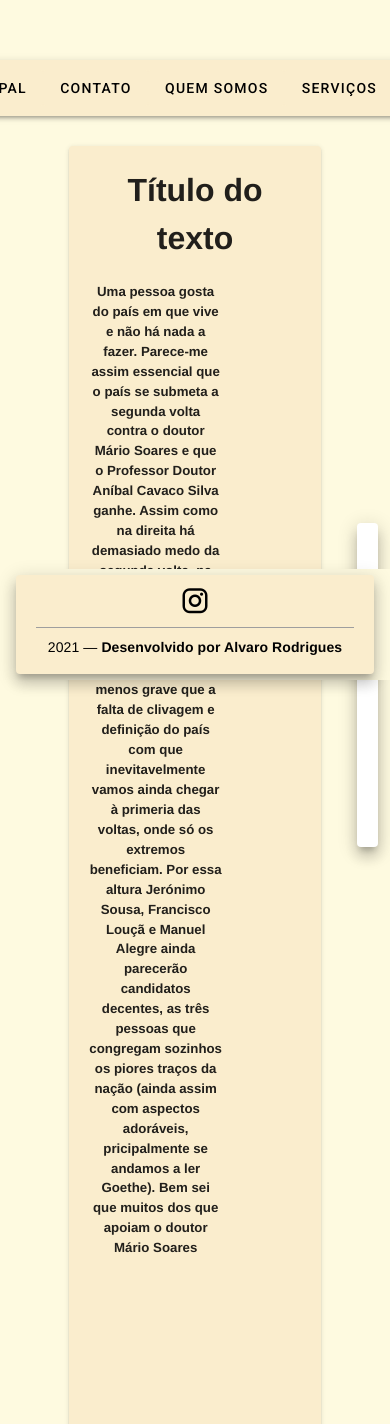
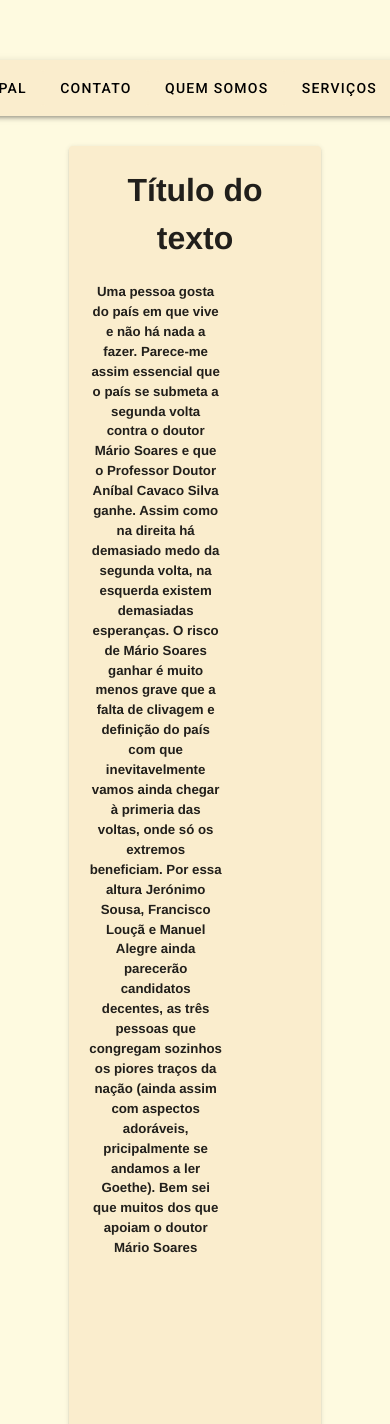
Before and after one commit to AlvaroRS93/simples, a Vue app: page / in a window 390 px wide. Shown: the part 144-1568 px from the top of the page. Built offline with nearby package versions, Linux system fonts and the light colour scheme.

Commit message:
Add files via upload

```diff
--- a/src/App.vue
+++ b/src/App.vue
@@ -7,7 +7,12 @@
         <div id="app" class="">
           <router-view class="" />
 
-          <v-footer fixed dark id="rodape" class="mb-5 d-flex justify-center">
+          <v-footer
+            fixed
+            dark
+            id="rodape"
+            class="mb-5 d-none d-md-flex justify-center"
+          >
             <v-card
               width="1200"
               max-height="100"
@@ -36,10 +41,8 @@
         </div>
       </v-col>
 
-      <v-col class="" cols="2" align-self="center">
-        <div class="d-flex justify-center">
-          <carroussel></carroussel>
-        </div>
+      <v-col class="" cols="12" md="2" align-self="center">
+        <carroussel></carroussel>
       </v-col>
     </v-row>
   </v-app>
```
